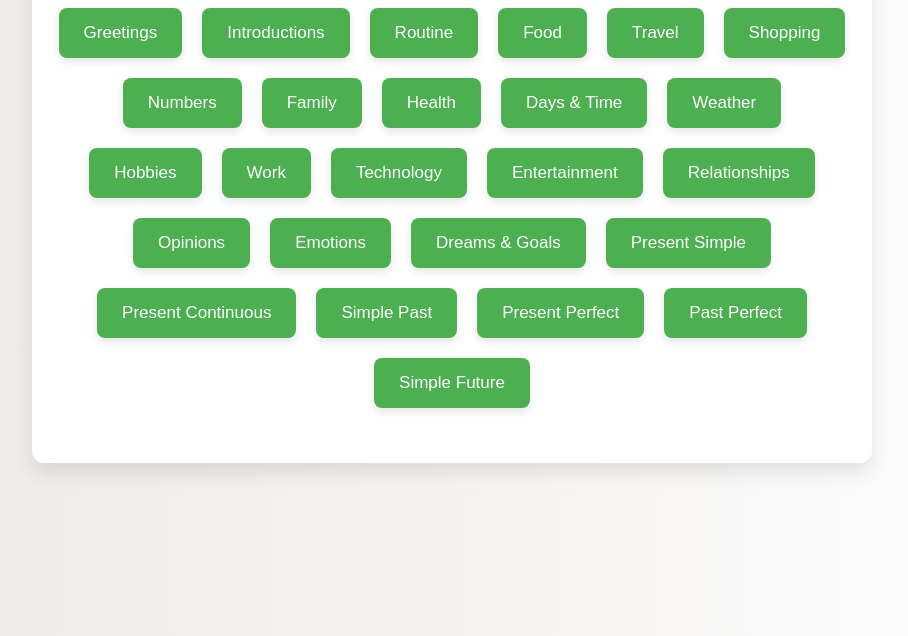
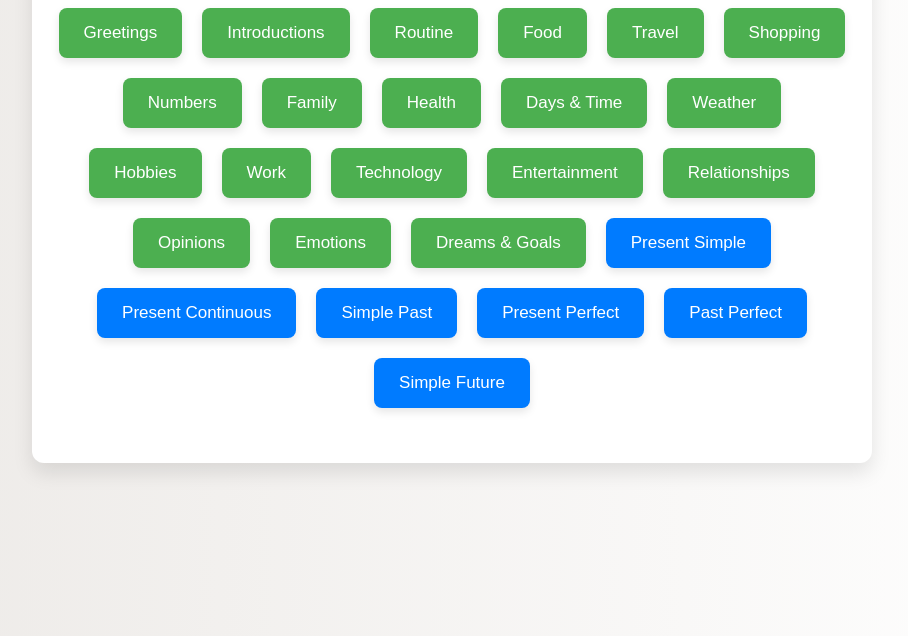
Before and after one commit to sagartamang03/eng-nepali-flashcards, a plain HTML site: page index.html in a window 1280 px wide. Shown: the part 164-800 px from the top of the page, without its empty margins (188-1096 px from the left). Drawn offline with Linux system fonts and the light colour scheme.

Commit message:
Update style.css

```diff
--- a/style.css
+++ b/style.css
@@ -140,3 +140,11 @@ h1 {
     font-size: 2em;
   }
 }
+
+.topics button.grammar-topic {
+    background: #007bff; /* A nice blue color */
+}
+
+.topics button.grammar-topic:hover {
+    background: #0056b3; /* A darker blue on hover */
+}
```
